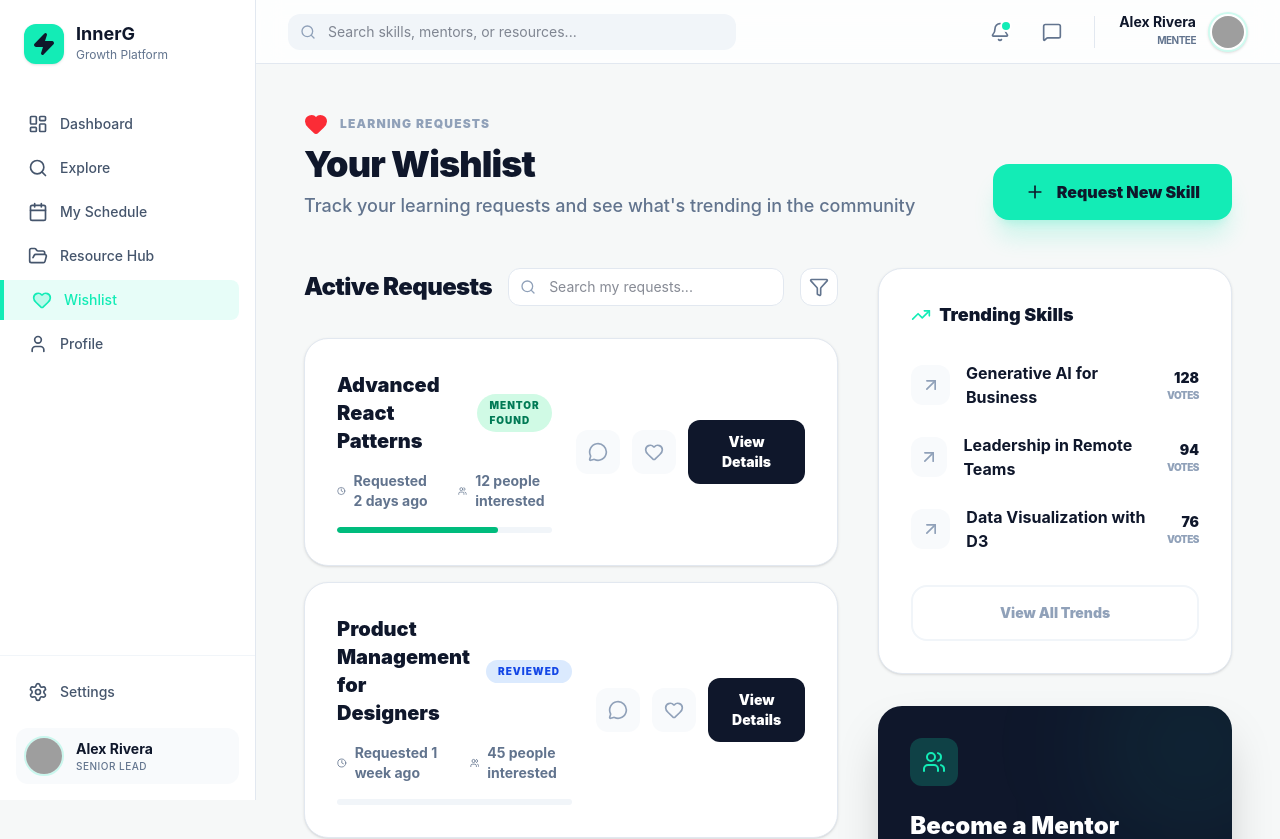
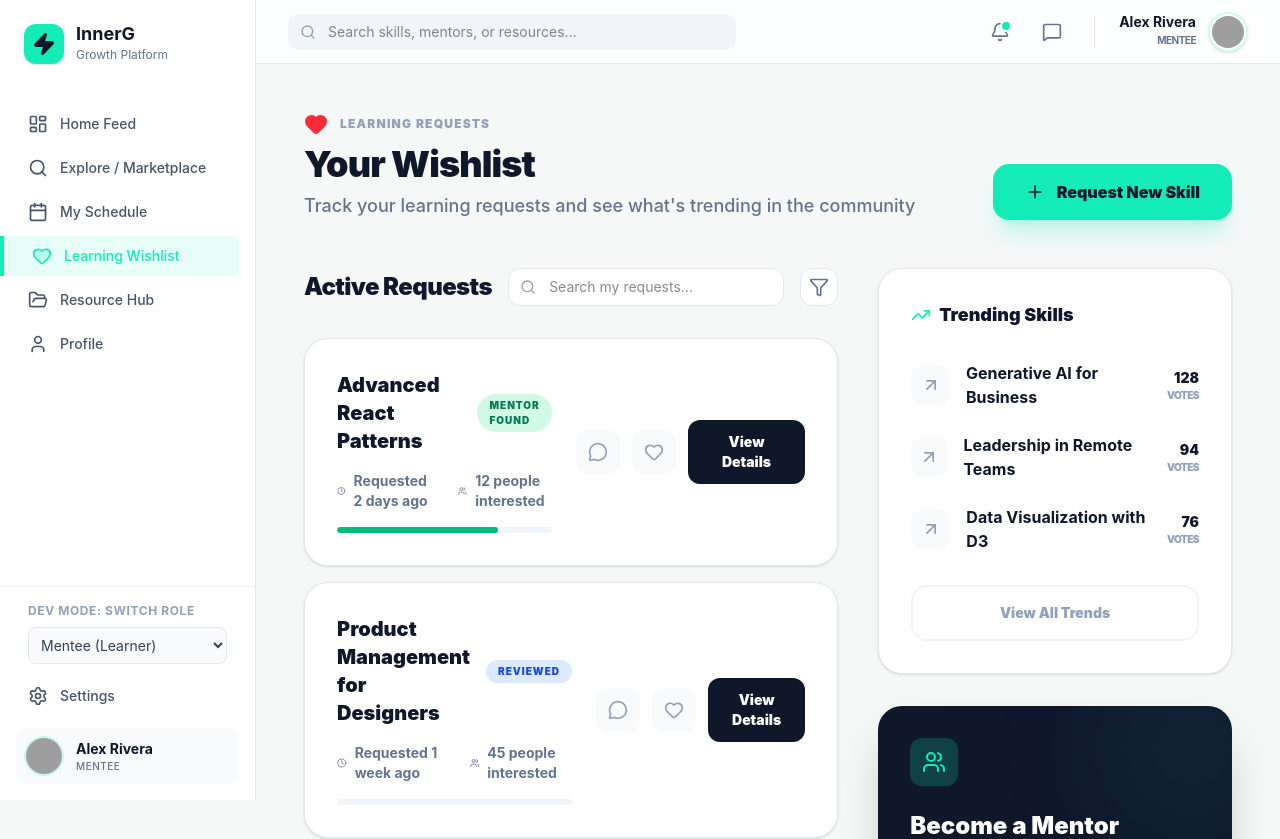
Before and after one commit to QKhanh04/innerg-growth-platform, a React (Vite) app: page /wishlist in a window 1280 px wide. Shown: the top 839 px of the page. Built offline with nearby package versions, Linux system fonts and the light colour scheme; grey boxes are pictures that could not be loaded.

Commit message:
fix redirecxt

```diff
--- a/src/App.tsx
+++ b/src/App.tsx
@@ -1,5 +1,6 @@
 import React from 'react';
 import { BrowserRouter as Router, Routes, Route, Navigate } from 'react-router-dom';
+import { RoleProvider } from './lib/RoleContext';
 import LandingPage from './pages/LandingPage';
 import OnboardingPage from './pages/OnboardingPage';
 import DashboardPage from './pages/DashboardPage';
@@ -17,6 +18,7 @@ import AnalyticsPage from './pages/AnalyticsPage';
 
 export default function App() {
   return (
+    <RoleProvider>
       <Router>
         <Routes>
           <Route path="/" element={<LandingPage />} />
@@ -38,5 +40,6 @@ export default function App() {
           <Route path="*" element={<Navigate to="/" replace />} />
         </Routes>
       </Router>
+    </RoleProvider>
   );
 }
--- a/src/components/Sidebar.tsx
+++ b/src/components/Sidebar.tsx
@@ -8,21 +8,33 @@ import {
   Heart,
   User,
   Settings,
-  Zap
+  Zap,
+  BarChart3,
+  BookOpen
 } from 'lucide-react';
 import { cn } from '@/src/lib/utils';
+import { useRole, Role } from '@/src/lib/RoleContext';
 
 const navItems = [
-  { icon: LayoutDashboard, label: 'Dashboard', path: '/dashboard' },
-  { icon: Search, label: 'Explore', path: '/explore' },
-  { icon: Calendar, label: 'My Schedule', path: '/schedule' },
-  { icon: FolderOpen, label: 'Resource Hub', path: '/resources' },
-  { icon: Heart, label: 'Wishlist', path: '/wishlist' },
-  { icon: User, label: 'Profile', path: '/profile' },
+  { icon: LayoutDashboard, label: 'Home Feed', path: '/dashboard', roles: ['mentee'] },
+  { icon: BarChart3, label: 'Analytics', path: '/analytics', roles: ['hr'] },
+  { icon: LayoutDashboard, label: 'Mentor Dashboard', path: '/mentor', roles: ['mentor'] },
+  { icon: BookOpen, label: 'Create Class', path: '/mentor/create', roles: ['mentor', 'hr'] },
+  { icon: Search, label: 'Explore / Marketplace', path: '/explore', roles: ['mentee', 'mentor', 'hr'] },
+  { icon: Calendar, label: 'My Schedule', path: '/schedule', roles: ['mentee', 'mentor'] },
+  { icon: Heart, label: 'Learning Wishlist', path: '/wishlist', roles: ['mentee', 'hr'] },
+  { icon: FolderOpen, label: 'Resource Hub', path: '/resources', roles: ['mentee', 'mentor', 'hr', 'admin'] },
+  { icon: User, label: 'Profile', path: '/profile', roles: ['mentee', 'mentor', 'hr', 'admin'] },
 ];
 
 export function Sidebar() {
   const location = useLocation();
+  const { role, setRole } = useRole();
+
+  // Filter items based on user's current role or "admin" who sees everything
+  const visibleNavItems = navItems.filter(item =>
+    role === 'admin' || (item.roles as string[]).includes(role)
+  );
 
   return (
     <aside className="w-64 bg-white border-r border-slate-200 flex flex-col h-screen sticky top-0 shrink-0">
@@ -36,8 +48,8 @@ export function Sidebar() {
         </div>
       </div>
 
-      <nav className="flex-1 px-4 py-4 space-y-1">
-        {navItems.map((item) => {
+      <nav className="flex-1 px-4 py-4 space-y-1 overflow-y-auto">
+        {visibleNavItems.map((item) => {
           const isActive = location.pathname === item.path;
           return (
             <Link
@@ -57,7 +69,24 @@ export function Sidebar() {
         })}
       </nav>
 
-      <div className="p-4 border-t border-slate-100">
+      <div className="p-4 border-t border-slate-100 space-y-3">
+        <div className="px-3">
+          <label className="text-xs font-bold text-slate-400 uppercase tracking-wider mb-2 block">
+            Dev Mode: Switch Role
+          </label>
+          <select
+            value={role}
+            onChange={(e) => setRole(e.target.value as Role)}
+            className="w-full bg-slate-50 border border-slate-200 text-slate-700 text-sm rounded-lg focus:ring-primary focus:border-primary block p-2"
+          >
+            <option value="mentee">Mentee (Learner)</option>
+            <option value="mentor">Mentor (Teacher)</option>
+            <option value="hr">HR/Admin (Manager)</option>
+            <option value="admin">Super Admin</option>
+            <option value="guest">Guest</option>
+          </select>
+        </div>
+
         <Link
           to="/settings"
           className="flex items-center gap-3 px-3 py-2.5 text-slate-600 hover:bg-slate-50 rounded-lg transition-colors"
@@ -65,7 +94,7 @@ export function Sidebar() {
           <Settings className="size-5" />
           <span className="text-sm font-medium">Settings</span>
         </Link>
-        <div className="mt-4 flex items-center gap-3 p-2 bg-slate-50 rounded-xl">
+        <div className="mt-2 flex items-center gap-3 p-2 bg-slate-50 rounded-xl">
           <img
             src="https://picsum.photos/seed/alex/100/100"
             alt="User"
@@ -74,7 +103,7 @@ export function Sidebar() {
           />
           <div className="overflow-hidden">
             <p className="text-sm font-bold text-slate-900 truncate">Alex Rivera</p>
-            <p className="text-[10px] text-slate-500 font-medium uppercase tracking-wider">Senior Lead</p>
+            <p className="text-[10px] text-slate-500 font-medium uppercase tracking-wider">{role.toUpperCase()}</p>
           </div>
         </div>
       </div>
--- /dev/null
+++ b/src/lib/RoleContext.tsx
@@ -0,0 +1,43 @@
+import React, { createContext, useContext, useState, useEffect } from 'react';
+
+export type Role = 'guest' | 'mentee' | 'mentor' | 'hr' | 'admin';
+
+interface RoleContextProps {
+  role: Role;
+  setRole: (role: Role) => void;
+}
+
+const RoleContext = createContext<RoleContextProps | undefined>(undefined);
+
+export function RoleProvider({ children }: { children: React.ReactNode }) {
+  const [role, setRoleState] = useState<Role>('mentee');
+
+  useEffect(() => {
+    // Load initial role from localStorage
+    const savedRole = localStorage.getItem('DEMO_ROLE') as Role;
+    if (savedRole && ['guest', 'mentee', 'mentor', 'hr', 'admin'].includes(savedRole)) {
+      setRoleState(savedRole);
+    }
+  }, []);
+
+  const setRole = (newRole: Role) => {
+    setRoleState(newRole);
+    localStorage.setItem('DEMO_ROLE', newRole);
+    // Optional: could trigger page reload or navigation if necessary
+    // window.location.reload();
+  };
+
+  return (
+    <RoleContext.Provider value={{ role, setRole }}>
+      {children}
+    </RoleContext.Provider>
+  );
+}
+
+export function useRole() {
+  const context = useContext(RoleContext);
+  if (!context) {
+    throw new Error('useRole must be used within a RoleProvider');
+  }
+  return context;
+}
--- a/src/pages/AnalyticsPage.tsx
+++ b/src/pages/AnalyticsPage.tsx
@@ -24,6 +24,7 @@ import { cn } from '@/src/lib/utils';
 export default function AnalyticsPage() {
   return (
     <div className="flex min-h-screen bg-background-light">
+      <Sidebar />
       <main className="flex-1 flex flex-col overflow-hidden">
         <Header />
         <div className="flex-1 overflow-y-auto p-8 lg:p-12">
--- a/src/pages/CreateClassPage.tsx
+++ b/src/pages/CreateClassPage.tsx
@@ -27,6 +27,7 @@ export default function CreateClassPage() {
 
   return (
     <div className="flex min-h-screen bg-background-light">
+      <Sidebar />
       <main className="flex-1 flex flex-col overflow-hidden">
         <Header />
         <div className="flex-1 overflow-y-auto p-8 lg:p-12">
--- a/src/pages/MentorDashboardPage.tsx
+++ b/src/pages/MentorDashboardPage.tsx
@@ -23,6 +23,7 @@ import { Link } from 'react-router-dom';
 export default function MentorDashboardPage() {
   return (
     <div className="flex min-h-screen bg-background-light">
+      <Sidebar />
       <main className="flex-1 flex flex-col overflow-hidden">
         <Header />
         <div className="flex-1 overflow-y-auto p-8 lg:p-12">
```
Lines whose indentation alone changed are shown as unchanged.
